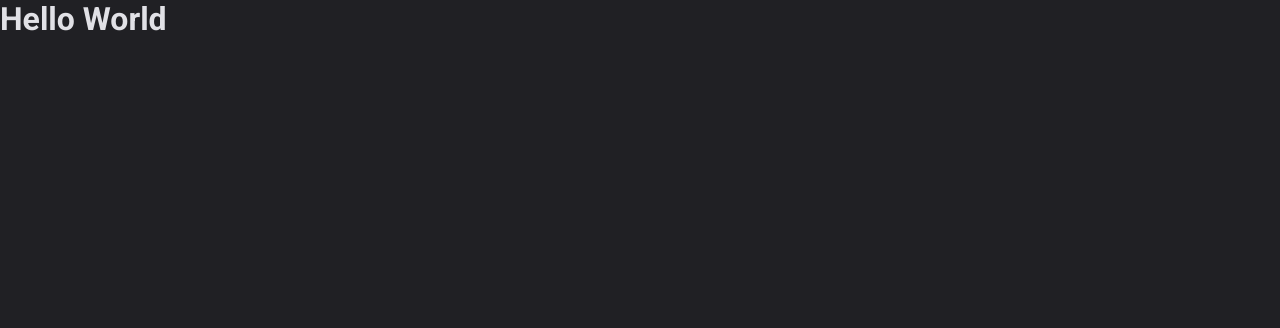
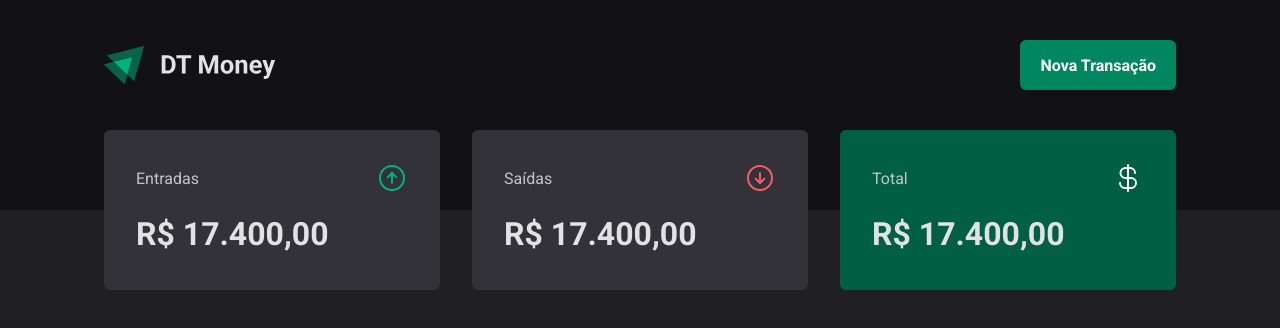
Before and after one commit to alvaropsouza/money-manager, a React (Vite) app: page / in a window 1280 px wide. Shown: the top 328 px of the page. Built offline with nearby package versions, Linux system fonts and the light colour scheme.

Commit message:
feat: added styled summary

```diff
--- a/package.json
+++ b/package.json
@@ -10,6 +10,7 @@
     "preview": "vite preview"
   },
   "dependencies": {
+    "phosphor-react": "^1.4.1",
     "react": "^18.2.0",
     "react-dom": "^18.2.0",
     "styled-components": "^6.1.8"
--- a/src/App.tsx
+++ b/src/App.tsx
@@ -1,11 +1,12 @@
 import { ThemeProvider } from 'styled-components';
 import { defaultTheme } from './styles/themes/default';
 import { GlobalStyle } from './styles/global';
+import { Transactions } from './pages/Transactions';
 export function App() {
   return (
     <ThemeProvider theme={defaultTheme}>
       <GlobalStyle />
-      <h1>Hello World</h1>
+      <Transactions />
     </ThemeProvider>
   );
 }
--- /dev/null
+++ b/src/components/Header/index.tsx
@@ -0,0 +1,14 @@
+import { HeaderContainer, HeaderContent, NewTransactionButton } from './styles';
+import Logo from '../../assets/logo.svg';
+export function Header() {
+  return (
+    <header>
+      <HeaderContainer>
+        <HeaderContent>
+          <img src={Logo} alt="" />
+          <NewTransactionButton>Nova Transação</NewTransactionButton>
+        </HeaderContent>
+      </HeaderContainer>
+    </header>
+  );
+}
--- /dev/null
+++ b/src/components/Header/styles.ts
@@ -0,0 +1,33 @@
+import styled from 'styled-components';
+
+export const HeaderContainer = styled.header`
+  background: ${({ theme }) => theme['gray-900']};
+  padding: 2.5rem 0 7.5rem;
+`;
+
+export const HeaderContent = styled.div`
+  width: 100%;
+  max-width: 1120px;
+  margin: 0 auto;
+  padding: 0 1.5rem;
+
+  display: flex;
+  justify-content: space-between;
+  align-items: center;
+`;
+
+export const NewTransactionButton = styled.button`
+  height: 50px;
+  border: 0;
+  background: ${({ theme }) => theme['green-500']};
+  color: ${({ theme }) => theme.white};
+  font-weight: bold;
+  padding: 0 1.25rem;
+  border-radius: 6px;
+  cursor: pointer;
+  transition: background-color 0.2s;
+
+  &:hover {
+    background: ${({ theme }) => theme['green-700']};
+  }
+`;
--- /dev/null
+++ b/src/components/Summary/index.tsx
@@ -0,0 +1,35 @@
+import { SummaryCard, SummaryContainer } from './styles';
+import { ArrowCircleUp, ArrowCircleDown, CurrencyDollar } from 'phosphor-react';
+
+export function Summary() {
+  return (
+    <SummaryContainer>
+      <SummaryCard>
+        <header>
+          <span>Entradas</span>
+          <ArrowCircleUp size={32} color="#00b37e" />
+        </header>
+
+        <strong>R$ 17.400,00</strong>
+      </SummaryCard>
+
+      <SummaryCard>
+        <header>
+          <span>Saídas</span>
+          <ArrowCircleDown size={32} color="#f75a68" />
+        </header>
+
+        <strong>R$ 17.400,00</strong>
+      </SummaryCard>
+
+      <SummaryCard variant="green">
+        <header>
+          <span>Total</span>
+          <CurrencyDollar size={32} color="#fff" />
+        </header>
+
+        <strong>R$ 17.400,00</strong>
+      </SummaryCard>
+    </SummaryContainer>
+  );
+}
--- /dev/null
+++ b/src/components/Summary/styles.ts
@@ -0,0 +1,45 @@
+import styled, { css } from 'styled-components';
+
+export const SummaryContainer = styled.section`
+  width: 100%;
+  max-width: 1120px;
+  margin: 0 auto;
+  padding: 0 1.5rem;
+
+  display: grid;
+  grid-template-columns: repeat(3, 1fr);
+  gap: 2rem;
+
+  margin-top: -5rem;
+`;
+
+interface SummaryCardProps {
+  variant?: 'green';
+}
+
+export const SummaryCard = styled.div<SummaryCardProps>`
+  background: ${({ theme }) => theme['gray-600']};
+  border-radius: 6px;
+  padding: 2rem;
+
+  header {
+    display: flex;
+    align-items: center;
+    justify-content: space-between;
+
+    color: ${({ theme }) => theme['gray-300']};
+  }
+
+  strong {
+    display: block;
+    margin-top: 1rem;
+    font-size: 2rem;
+    line-height: 3rem;
+  }
+
+  ${({ theme, variant }) =>
+    variant === 'green' &&
+    css`
+      background: ${theme['green-700']};
+    `}
+`;
--- /dev/null
+++ b/src/pages/Transactions/index.tsx
@@ -0,0 +1,11 @@
+import { Header } from '../../components/Header';
+import { Summary } from '../../components/Summary';
+
+export function Transactions() {
+  return (
+    <>
+      <Header />
+      <Summary />
+    </>
+  );
+}
```
Also changed, not shown: src/assets/logo.svg (added), src/pages/Transactions/styles.ts (added), 1 other file (tests, documents, lock files or other folders).
